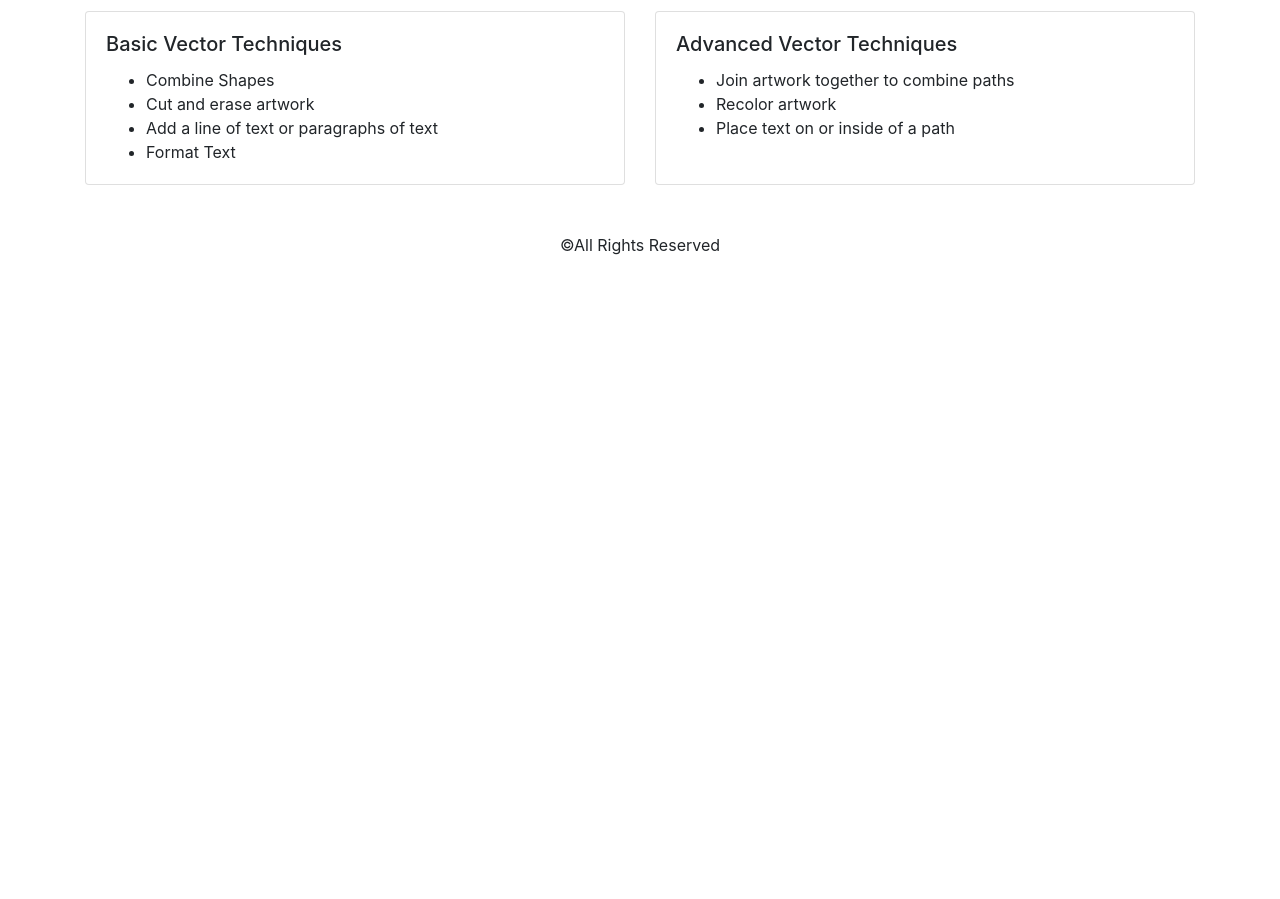
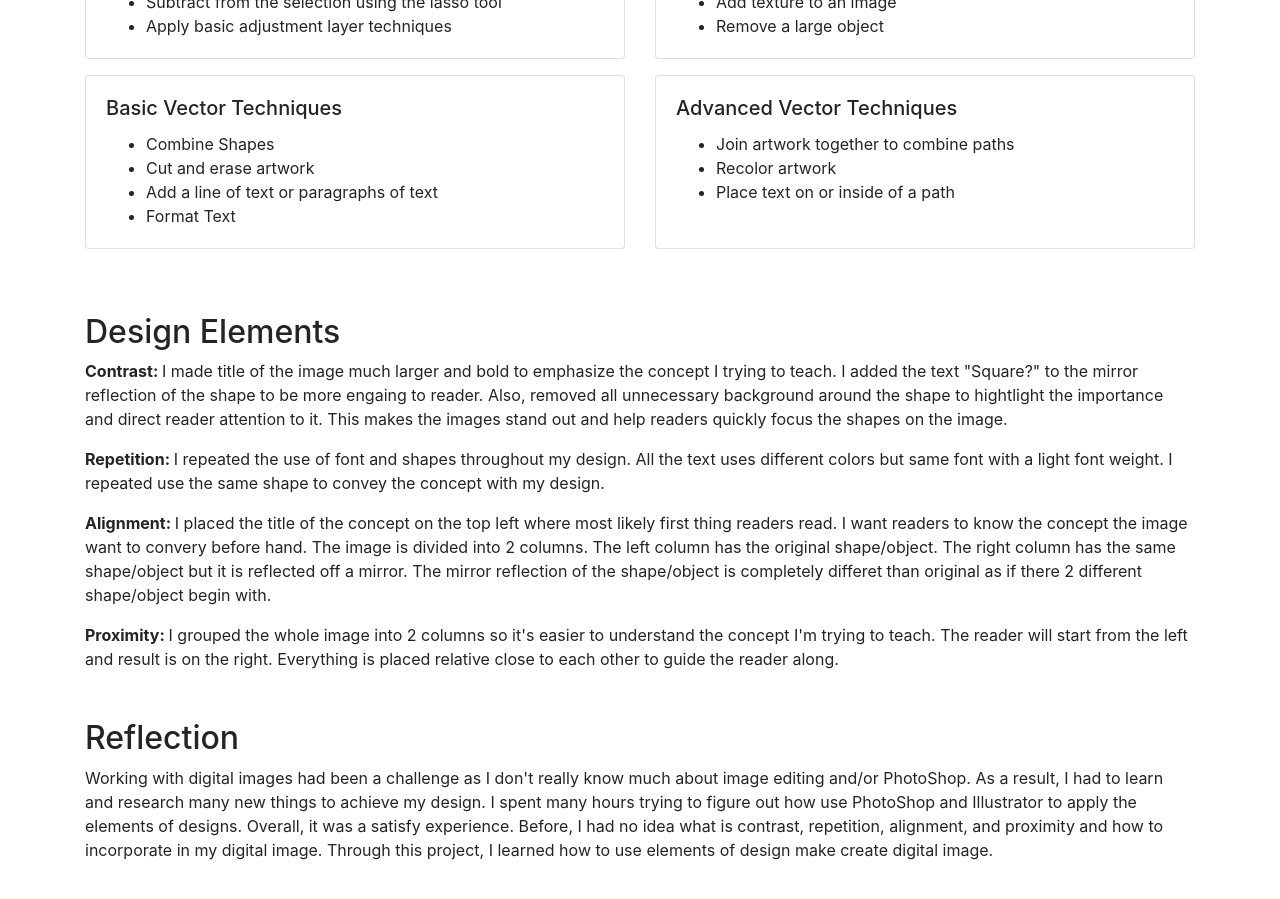
Before and after one commit to mlhmb/is_lt_7361, a Jekyll site: the page built from projects/project1.html, in a window 1280 px wide and 900 px high, scrolled down 1681 px. Built offline with Jekyll 4.4.1, drawn with Linux system fonts in a browser that asks for light colours; before the commit the page ends 1954 px from its top, so only the background shows below that.

Commit message:
Add element of designs and reflection

```diff
--- a/projects/project1.html
+++ b/projects/project1.html
@@ -6,16 +6,17 @@ permalink: "/project-1"
 ---
 
 <img src="{{ "/resources/optical-illusion.png" | relative_url }}" class="img-fluid" />
+<section class="mb-5">
     <h2>Introduction and Learning Objectives</h2>
     <p>Optical Illusion is an illusion caused by the visual system percept what appears to differ from reality. Due to the arrangement of images, effect of colors, light source, angle or other variables which mislead visual effects can be seen.</p>
     <p>An object with four rounded shapes interconnected seen in the image of the left. If we placed in front of a mirror and the reflection of the object shape should remain the same. It is not, why is that? This is Optical Illusion. Due to the lenght, area, size, direction and seeing angle causes our visual system repsonds to environmental stimuli and how our brain then interprets this information. Which why we seeing the reflection shape is square not round. The learner will understand how optical illusion works.</p>
-
     <h3>Learning Objectives</h3>
     <ul>
         <li>Student will explore ways in which attention and preception related to illusion</li>
         <li>Student will use their own reflections to build a peronsal idea about optical illusion</li>
     </ul>
-
+</section>
+<section class="mb-5">
     <h2>Original Files Links and Licensing</h2>
     <ul>
         <li><a href="{{ "/resources/object1.jpg" | relative_url }}">Image of round shape</a></li>
@@ -23,7 +24,8 @@ permalink: "/project-1"
         <li><a href="{{ "/resources/object3.jpg" | relative_url }}">Image of optical illusion</a></li>
         <li>No third-party images or artifacts are used in this image.</li>
     </ul>
-
+</section>
+<section class="mb-5">
     <h2>Techniques</h2>
     <div class="row">
         <div class="col-md-6 mb-3">
@@ -80,3 +82,15 @@ permalink: "/project-1"
             </div>
         </div>
     </div>
+</section>
+<section class="mb-5">
+    <h2>Design Elements</h2>
+    <p><b>Contrast: </b>I made title of the image much larger and bold to emphasize the concept I trying to teach. I added the text "Square?" to the mirror reflection of the shape to be more engaing to reader. Also, removed all unnecessary background around the shape to hightlight the importance and direct reader attention to it. This makes the images stand out and help readers quickly focus the shapes on the image.</p>
+    <p><b>Repetition: </b>I repeated the use of font and shapes throughout my design. All the text uses different colors but same font with a light font weight. I repeated use the same shape to convey the concept with my design.</p>
+    <p><b>Alignment: </b>I placed the title of the concept on the top left where most likely first thing readers read. I want readers to know the concept the image want to convery before hand. The image is divided into 2 columns. The left column has the original shape/object. The right column has the same shape/object but it is reflected off a mirror. The mirror reflection of the shape/object is completely differet than original as if there 2 different shape/object begin with.</p>
+    <p><b>Proximity: </b>I grouped the whole image into 2 columns so it's easier to understand the concept I'm trying to teach. The reader will start from the left and result is on the right. Everything is placed relative close to each other to guide the reader along.</p>
+</section>
+<section class="mb-5">
+    <h2>Reflection</h2>
+    <p>Working with digital images had been a challenge as I don't really know much about image editing and/or PhotoShop. As a result, I had to learn and research many new things to achieve my design. I spent many hours trying to figure out how use PhotoShop and Illustrator to apply the elements of designs. Overall, it was a satisfy experience. Before, I had no idea what is contrast, repetition, alignment, and proximity and how to incorporate in my digital image. Through this project, I learned how to use elements of design make create digital image.</p>
+</section>
```
Lines whose indentation alone changed are shown as unchanged.
